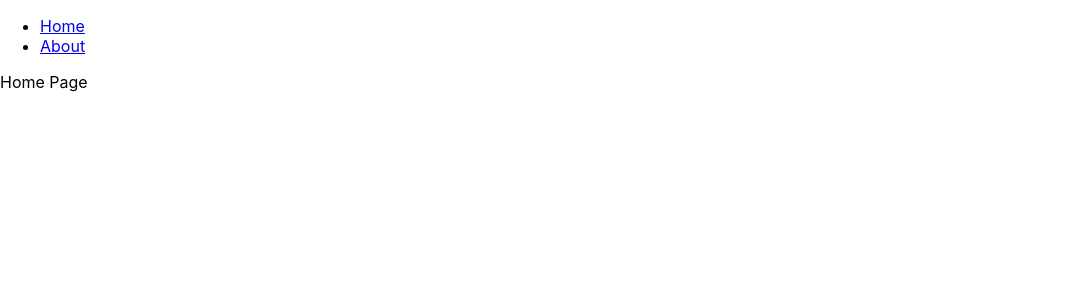
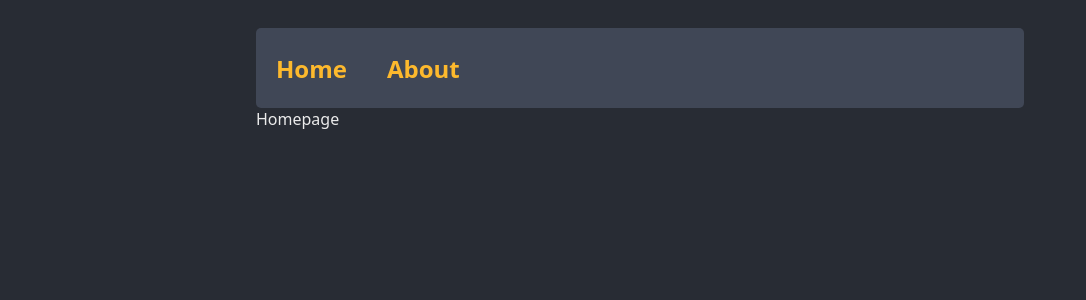
Before and after one commit to kashitamang/personal-portfolio, a React (Create React App) app: page / in a window 1280 px wide. Shown: the top 300 px of the page, without its empty margins (0-1086 px from the left). Built offline with nearby package versions, Linux system fonts and the light colour scheme.

Commit message:
adding to global color palette and fonts

```diff
--- a/src/App.css
+++ /dev/null
@@ -1,38 +0,0 @@
-.App {
-  text-align: center;
-}
-
-.App-logo {
-  height: 40vmin;
-  pointer-events: none;
-}
-
-@media (prefers-reduced-motion: no-preference) {
-  .App-logo {
-    animation: App-logo-spin infinite 20s linear;
-  }
-}
-
-.App-header {
-  background-color: #282c34;
-  min-height: 100vh;
-  display: flex;
-  flex-direction: column;
-  align-items: center;
-  justify-content: center;
-  font-size: calc(10px + 2vmin);
-  color: white;
-}
-
-.App-link {
-  color: #61dafb;
-}
-
-@keyframes App-logo-spin {
-  from {
-    transform: rotate(0deg);
-  }
-  to {
-    transform: rotate(360deg);
-  }
-}
--- a/src/App.js
+++ b/src/App.js
@@ -1,33 +1,20 @@
-import './App.css';
+import '../src/styles/App.css';
 import React from 'react';
-import {
-  BrowserRouter as Router,
-  Switch,
-  Route,
-  Link
-} from 'react-router-dom';
+import { BrowserRouter as Router, Switch, Route, Link } from 'react-router-dom';
 
 import HomePage from './Components/HomePage';
 import AboutPage from './Components/AboutPage';
 
 function App() {
-
   return (
     <Router>
-      <div>
-        <nav>
-          <ul>
-            <li>
-              <Link to="/">Home</Link>
-            </li>
-            <li>
-              <Link to="/about">About</Link>
-            </li>
-          </ul>
-        </nav>
-
-        {/* A <Switch> looks through its children <Route>s and
-            renders the first one that matches the current URL. */}
+      <main className="main">
+        <header className="header">
+          <nav className="navigation">
+            <Link to="/">Home</Link>
+            <Link to="/about">About</Link>
+          </nav>
+        </header>
         <Switch>
           <Route path="/about">
             <AboutPage />
@@ -36,7 +23,7 @@ function App() {
             <HomePage />
           </Route>
         </Switch>
-      </div>
+      </main>
     </Router>
   );
 }
--- a/src/Components/AboutPage.js
+++ b/src/Components/AboutPage.js
@@ -1,7 +1,7 @@
 import React from 'react';
 
 export default function AboutPage() {
-  return (
-    <div>About Page</div>
-  );
+  return <div className="about-page">
+    About Page
+  </div>;
 }
--- a/src/Components/HomePage.js
+++ b/src/Components/HomePage.js
@@ -2,6 +2,8 @@ import React from 'react';
 
 export default function HomePage() {
   return (
-    <div>Home Page</div>
+    <div className="homepage">
+      Homepage
+    </div>
   );
 }
--- a/src/index.css
+++ /dev/null
@@ -1,13 +0,0 @@
-body {
-  margin: 0;
-  font-family: -apple-system, BlinkMacSystemFont, 'Segoe UI', 'Roboto', 'Oxygen',
-    'Ubuntu', 'Cantarell', 'Fira Sans', 'Droid Sans', 'Helvetica Neue',
-    sans-serif;
-  -webkit-font-smoothing: antialiased;
-  -moz-osx-font-smoothing: grayscale;
-}
-
-code {
-  font-family: source-code-pro, Menlo, Monaco, Consolas, 'Courier New',
-    monospace;
-}
--- a/src/index.js
+++ b/src/index.js
@@ -1,6 +1,6 @@
 import React from 'react';
 import ReactDOM from 'react-dom/client';
-import './index.css';
+import '../src/styles/global.css';
 import App from './App';
 import reportWebVitals from './reportWebVitals';
 
@@ -11,7 +11,4 @@ root.render(
   </React.StrictMode>
 );
 
-// If you want to start measuring performance in your app, pass a function
-// to log results (for example: reportWebVitals(console.log))
-// or send to an analytics endpoint. Learn more: https://bit.ly/CRA-vitals
 reportWebVitals();
--- /dev/null
+++ b/src/styles/global.css
@@ -0,0 +1,54 @@
+:root {
+  /* colors */
+  --lightest-grey: #ebebeb;
+  --light-grey: #AFAFB0;
+  --middle-grey: #404756;
+  --dark-grey: #282C34;
+
+  --yellow: #FDB92D;
+
+  /* fonts  */
+  --apple-system: system-ui, -apple-system, BlinkMacSystemFont, 'Segoe UI', Roboto, Oxygen, Ubuntu, Cantarell, 'Open Sans', 'Helvetica Neue', sans-serif
+}
+
+body {
+  height: 100vh;
+  font-family: var(--apple-system);
+  -webkit-font-smoothing: antialiased;
+  -moz-osx-font-smoothing: grayscale;
+  background-color: var(--dark-grey);
+  color: var(--lightest-grey);
+  display: flex;
+  flex-direction: row;
+  justify-content: center;
+}
+
+header {
+  height: 10vh;
+  position: sticky;
+  display: flex;
+  flex-direction: row;
+  align-items: center;
+  justify-content: flex-start;
+  background-color: var(--middle-grey);
+  border-radius: 5px;
+}
+
+header a {
+  color: var(--yellow);
+  text-decoration: none;
+  font-weight: bold;
+  font-size: 1.5rem;
+  padding: 20px;
+}
+
+header a:hover {
+  color: var(--lightest-grey);
+}
+
+main {
+  width: 60vw;
+  margin-top: 20px;
+  margin-bottom: 20px;
+  border: 2 px solid black;
+}
```
Also changed, not shown: src/styles/App.css (added).
